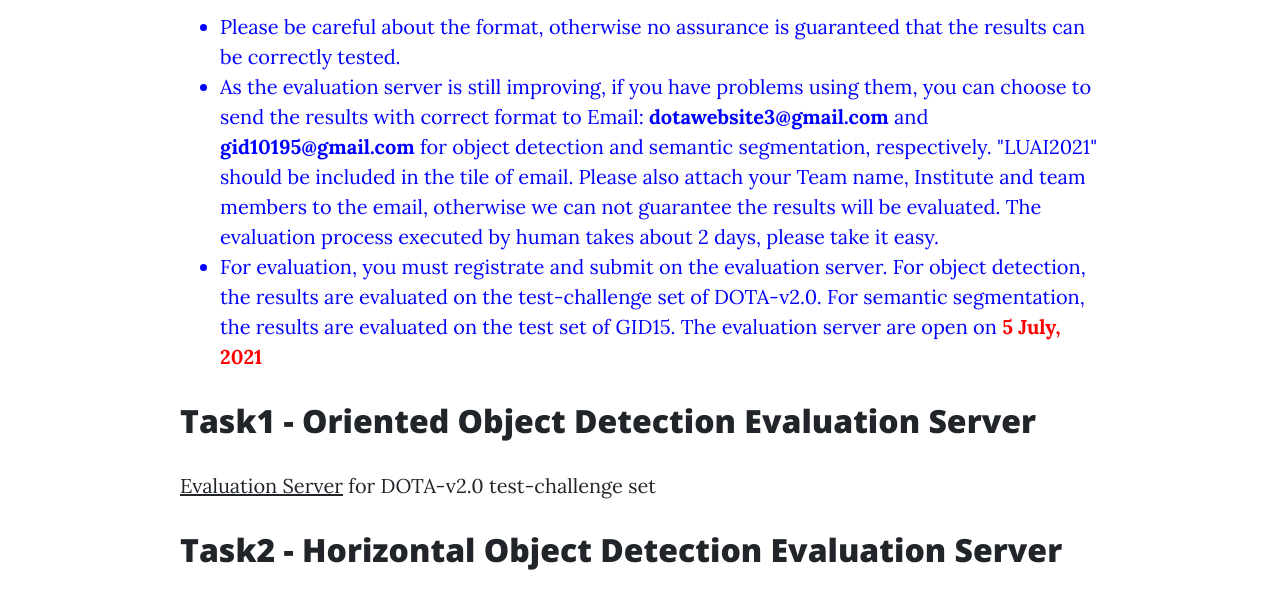
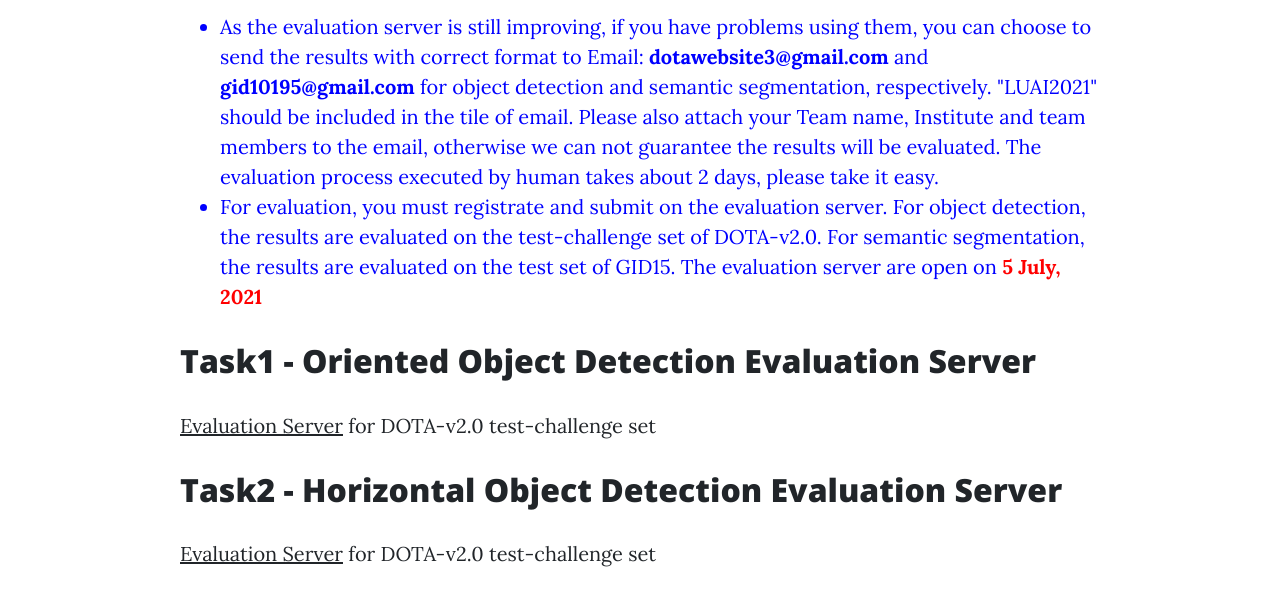
Before and after one commit to CAPTAIN-WHU/LUAI2021, a website: page evaluation.html in a window 1280 px wide. Shown: the part 506-1100 px from the top of the page. Drawn offline with nearby package versions, Linux system fonts and the light colour scheme.

Commit message:
tmp save

```diff
--- a/evaluation.html
+++ b/evaluation.html
@@ -130,9 +130,9 @@
                 <h2>Note</h2>
                 <p style="color:blue">
                     <ul style="color:blue">
-                        <li>
-                            Please be careful about the format, otherwise no assurance is guaranteed that the results can be correctly tested.
-                        </li>
+<!--                        <li>-->
+<!--                            Please be careful about the format, otherwise no assurance is guaranteed that the results can be correctly tested.-->
+<!--                        </li>-->
                         <li>
                        As the evaluation server is still improving, if you have problems using them, you can choose to send the results with correct
                             format to Email:
```
